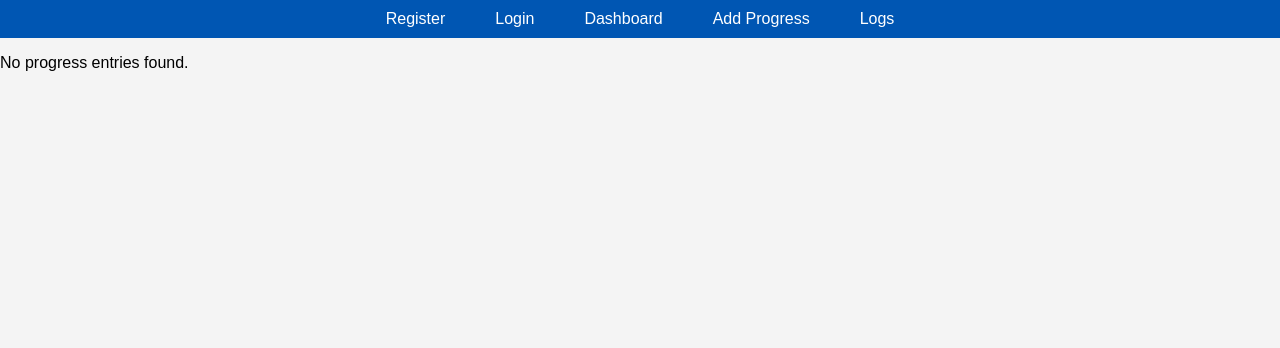
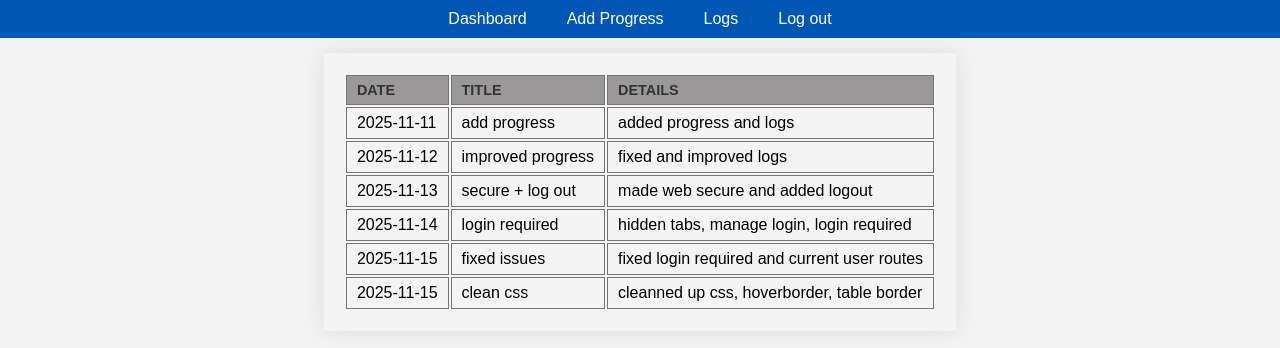
Before and after one commit to Dylstar1/Web-app-y12, a Flask app: page /logs in a window 1280 px wide. Shown: the part 100-448 px from the top of the page. Run offline with Flask 3, Linux system fonts and the light colour scheme; a user stored in the database is signed in; data comes from the database, SQL or seed files in the repository.

Commit message:
fixed issues and clean css

```diff
--- a/web/app.py
+++ b/web/app.py
@@ -1,10 +1,33 @@
 from flask import Flask, request, render_template, session, redirect, url_for, flash
 import sqlite3
 from datetime import date # for default date
+from werkzeug.security import generate_password_hash, check_password_hash
+from flask_login import login_required, LoginManager, UserMixin, current_user, login_user, logout_user
 
 app = Flask(__name__)
 app.config['SECRET_KEY'] = 'secret-key'  # For sessions and flash messages
 
+login_manager = LoginManager()
+login_manager.init_app(app)
+login_manager.login_view = 'login'
+login_manager.login_message = 'Please log in to access this page'
+login_manager.login_message_category = 'error'
+
+class User(UserMixin):
+    def __init__(self,id, username):
+        self.id = id
+        self.username =  username
+
+@login_manager.user_loader
+def load_user(user_id):
+    conn = get_db_connection()
+    cursor = conn.cursor()
+    cursor.execute('SELECT id, username FROM users WHERE id = ?', (user_id),)
+    user = cursor.fetchone()
+    conn.close()
+    if user:
+        return User(id=user['id'], username = user['username'])
+    return None
 
 # Database connection function
 def get_db_connection():
@@ -15,13 +38,14 @@
 @app.route('/')
 def index():
     # return 'Index page'
-    return render_template('dashboard.html')
+    return render_template('login.html')
 
 @app.route('/addprogress', methods = ['GET', 'POST'])
+@login_required
 def addprogress():
-    if 'user_id' not in session:
-        flash('Please login, you need to login to view this content', 'error')
-        return redirect(url_for('login'))
+    '''if 'user_id' not in session:
+        flash('You need to be logged in to view this content.', 'error')
+        return redirect(url_for('login'))'''
 
     if request.method == 'POST':
         date = request.form['date']
@@ -33,8 +57,7 @@
 
         try:
             cursor.execute(
-                f"INSERT INTO progresslogs (user_id, date, title, details) VALUES ('{session['user_id']}', '{date}', '{title}', '{details}')"
-            )
+                "INSERT INTO progresslogs (user_id, date, title, details) VALUES (?, ?, ?, ?)", (current_user.id, date, title, details))
             conn.commit()
             flash('Log succesful!', ' success')
             conn.close()
@@ -49,60 +72,86 @@
             flash(f'Error: {str(e)}', 'error')
             return redirect(url_for('addprogress'))
 
-    return render_template('addprogress.html')
+    return render_template('addprogress.html', username = current_user.username)
 
 @app.route('/dashboard')
+@login_required
 def dashboard():
-    if 'user_id' not in session:
-        flash('Please login, you need to login to view this content', 'error')
-        return redirect(url_for('login'))
+    '''if 'user_id' not in session:
+        flash('You need to be logged in to view this content.', 'error')
+        return redirect(url_for('login'))'''
 
-    return render_template('dashboard.html')
+    return render_template('dashboard.html', username=current_user.username)
 
 @app.route('/logs', methods = ['GET', 'POST'])
+@login_required
 def logs():
-    if 'user_id' not in session:
-        flash('Please login, you need to login to view this content', 'error')
-        return redirect(url_for('login'))
+    '''if 'user_id' not in session:
+        flash('You need to be logged in to view this content.', 'error')
+        return redirect(url_for('login'))'''
 
     conn = get_db_connection()
     cursor = conn.cursor()
 
-    cursor.execute(f"SELECT date, title, details FROM progresslogs WHERE user_id = '{session['user_id']}' ORDER BY date ASC" )
+    # convert SQL below to make secure
+    # create table join with users so it also displays the users display name on the screen - html too
+    cursor.execute("SELECT date, title, details FROM progresslogs WHERE user_id = ? ORDER BY date ASC", (current_user.id,))
     posts = cursor.fetchall()
     conn.close()
     # display no posts if user has none
     # display all post is user has dynamic - for
 
-    return render_template('logs.html', posts = posts)
+    return render_template('logs.html', posts = posts, username=current_user.username)
 
 @app.route('/login', methods = ['GET', 'POST'])
 def login():
+    if current_user.is_authenticated:
+        return redirect(url_for('dashboard'))
     if request.method == 'POST':
         username = request.form['username']
         password = request.form['password']
+
         conn = get_db_connection()
         cursor = conn.cursor()
-        print("connected to db")
-        cursor.execute(f"SELECT * FROM users WHERE username = '{username}' AND passward = '{password}'")
+
+        # cursor.execute("SELECT id, username, password FROM users WHERE username = ? AND password = ?", (username, generate_password_hash(password)))
+        cursor.execute("SELECT id, username, password FROM users WHERE username = ?", (username,))
+        # "INSERT INTO users (username, password, email, display_name) VALUES (?, ?, ?, ?)", (username, generate_password_hash(password), email, displayName)
+
         user = cursor.fetchone()
         conn.close()
 
-        print('checked sql')
         if user:
-            print('user')
-            session['user_id'] = user['id']
-            return redirect(url_for('dashboard'))
+            if check_password_hash(user['password'], password):
+                login_user(User(id=user['id'], username=user['username']))
+                session['user_id'] = user['id']
+                flash('Login successful', 'success')
+                return redirect(url_for('dashboard'))
+            else:
+                flash('Invalid username or password', 'error')
+                return redirect(url_for('login'))
         else:
-            print('no user')
             flash('Invalid username or password', 'error')
             return redirect(url_for('login'))
 
-
     return render_template('login.html')
 
-@app.route('/register', methods=['GET', 'POST'])
+@app.route('/logoff')
+@login_required
+def logoff():
+    '''if 'user_id' not in session:
+        flash('You need to be logged in to view this content.', 'error')
+        return redirect(url_for('login'))
+    else:'''
+    logout_user()
+    session.pop('user_id', None)
+    flash('Log out successful', 'success')
+    return redirect(url_for('login'))
+
+@app.route('/register', methods = ['GET', 'POST'])
 def register():
+    if current_user.is_authenticated:
+        return redirect(url_for('dashboard'))
     if request.method == 'POST':
         username = request.form['username']
         displayName = request.form['displayName']
@@ -122,9 +171,12 @@
 
         try:
             cursor.execute(
-                f"INSERT INTO users (username, passward, email, display_name) VALUES ('{username}', '{password}', '{email}', {displayName}')"
+                 "INSERT INTO users (username, password, email, display_name) VALUES (?, ?, ?, ?)", (username, generate_password_hash(password), email, displayName)
             )
             conn.commit()
+            cursor.execute('SELECT id, username FROM users WHERE username = ?', (username))
+            user=cursor.fetchone
+            login_user(User(id=user['id'], username=user['username']))
             flash('Registation succesful! please log in.', ' success')
             conn.close()
             return redirect(url_for('login'))
--- a/web/schema.sql
+++ b/web/schema.sql
@@ -15,6 +15,6 @@
     title TEXT NOT NULL UNIQUE,
     details TEXT NOT NULL,
     image_path TEXT
-);
+)
 
---- sqlite3 database.db ".read schema.sql"
+--- sqlite3 database.db .read schema.sql
--- a/web/static/styles.css
+++ b/web/static/styles.css
@@ -16,39 +16,84 @@
     padding: 10px;
     width: 100%;
     box-sizing: border-box;
-    padding: 10px 20px;
+    padding: 00px 0px;
     display: flex;
     justify-content: center;
-    gap: 20px;
+    gap: 10px;
+
 }
+
 navbar a {
     color: white;
     text-decoration: none;
-    margin: 0 15px;
+    /* margin: 0 15px; */
+    display: flex;
+
+    /* FIX 2: Move the vertical padding here to define the full height of the link */
+    padding: 10px 15px;
+
+    /* Remove height/align-items, as padding and align-items: stretch on parent handle this */
+    /* height: 100%; */
+    align-items: center;
+    border-radius: 0;
+
 }
 navbar a:hover {
     text-decoration: underline;
+    text-underline-offset: 2.5px;
+    background-color: #023a76;
+    box-shadow: inset 0 0 0 1px rgb(0, 0, 0);
+
 }
+
 h1 {
     text-align: center;
 }
+
+p {
+    margin: 5px;
+    padding: 5px;
+}
 form {
     max-width: 400px;
-    margin: 20px auto;
+    margin: 15px auto;
     padding: 20px;
     border-radius: 5px;
     box-shadow: 0 0 10px rgba(0,0,0, 0.1);
     align-content: center;
 }
+
+table {
+    max-width: 1000px;
+    margin: 15px auto;
+    padding: 20px;
+    border-radius: 1px;
+    box-shadow: 0 0 25px rgba(0,0,0, 0.1);
+    align-content: center;
+}
+table th, table td, table tr {
+    border: 1px solid #737373;
+    padding: 6px 10px;
+    text-align: left;
+}
+
+table th {
+    background-color: #9a9898;
+    color: #333;
+    font-weight: bold;
+    text-transform: uppercase;
+    font-size: 0.9em;
+}
+
 .error {
     color: red;
     text-align: center;
-    margin-bottom:10 px;
+    margin-bottom: 5px;
     bottom: 0;
 }
 .success {
     color: green;
     text-align: center;
-    margin-bottom: 10 px;
+    margin-bottom: 5px;
     bottom: 0;
 }
--- a/web/templates/base.html
+++ b/web/templates/base.html
@@ -11,12 +11,15 @@
         <h1>{% block heading %}Smart Study Quiz App{% endblock %}</h1>
     </header>
     <navbar>
+        {% if not current_user.is_authenticated %}
         <a href="{{ url_for('register') }}">Register</a>
         <a href="{{ url_for('login') }}">Login</a>
+        {% else %}
         <a href="{{ url_for('dashboard') }}">Dashboard</a>
         <a href="{{ url_for('addprogress') }}">Add Progress</a>
         <a href="{{ url_for('logs') }}">Logs</a>
-
+        <a href="{{ url_for('logoff') }}">Log out</a>
+        {% endif %}
     </navbar>
     <content>
 
```
Also changed, not shown: web/database.db, web/templates/login.html (line endings or trailing spaces).
